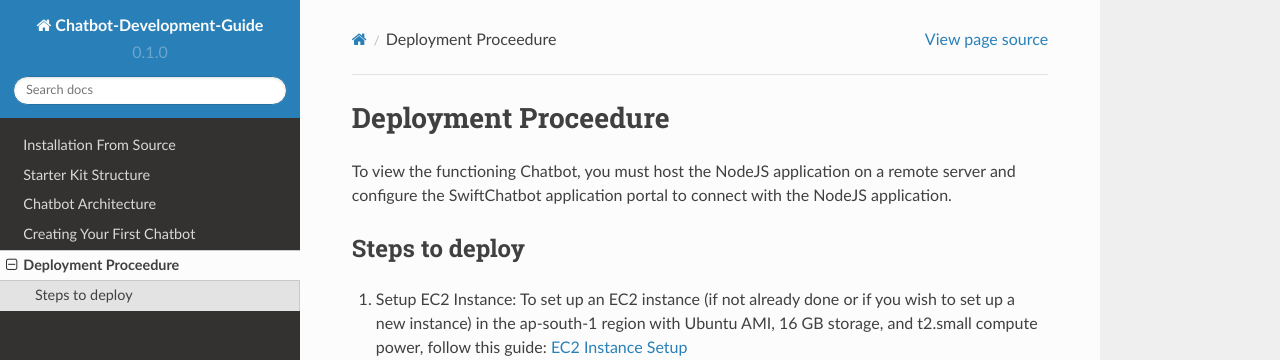
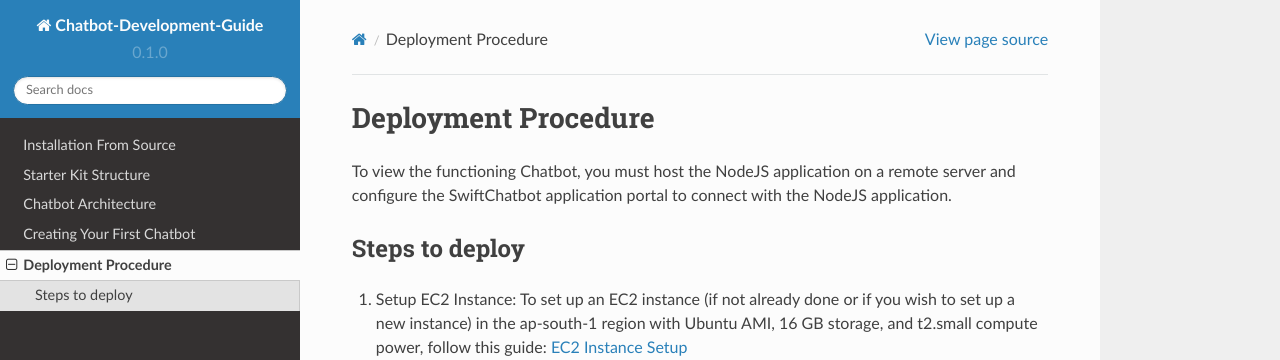
Before and after one commit to Priyanka-sharma181/Chatbot-Development-Guide, a Sphinx documentation site: the page built from docs/source/deploy.rst, in a window 1280 px wide. Shown: the top 360 px of the page. Built offline with Sphinx 7.4.7 and the Read the Docs theme 2.0.0, drawn with Linux system fonts in a browser that asks for light colours.

Commit message:
deployement gudie

```diff
--- a/docs/source/deploy.rst
+++ b/docs/source/deploy.rst
@@ -1,4 +1,4 @@
-Deployment Proceedure
+Deployment Procedure
 ====================
 To view the functioning Chatbot, you must host the NodeJS application on a remote server and configure the SwiftChatbot application portal to connect with the NodeJS application.
 
--- a/docs/source/index.rst
+++ b/docs/source/index.rst
@@ -23,3 +23,7 @@ SwiftChat, developed by ConveGenius Digital India Pvt Services Ltd, is a versati
 
 .. toctree::
    deploy.rst
+
+.. toctree::
+   :hidden:
+   ec2_instance.rst
```
